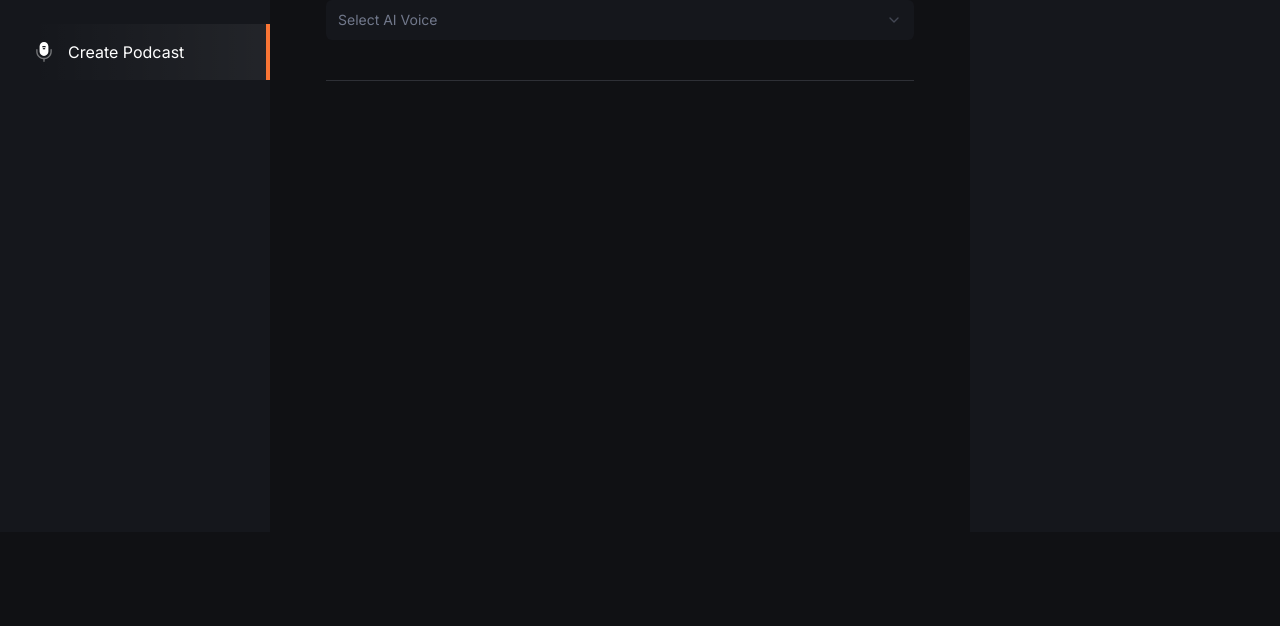
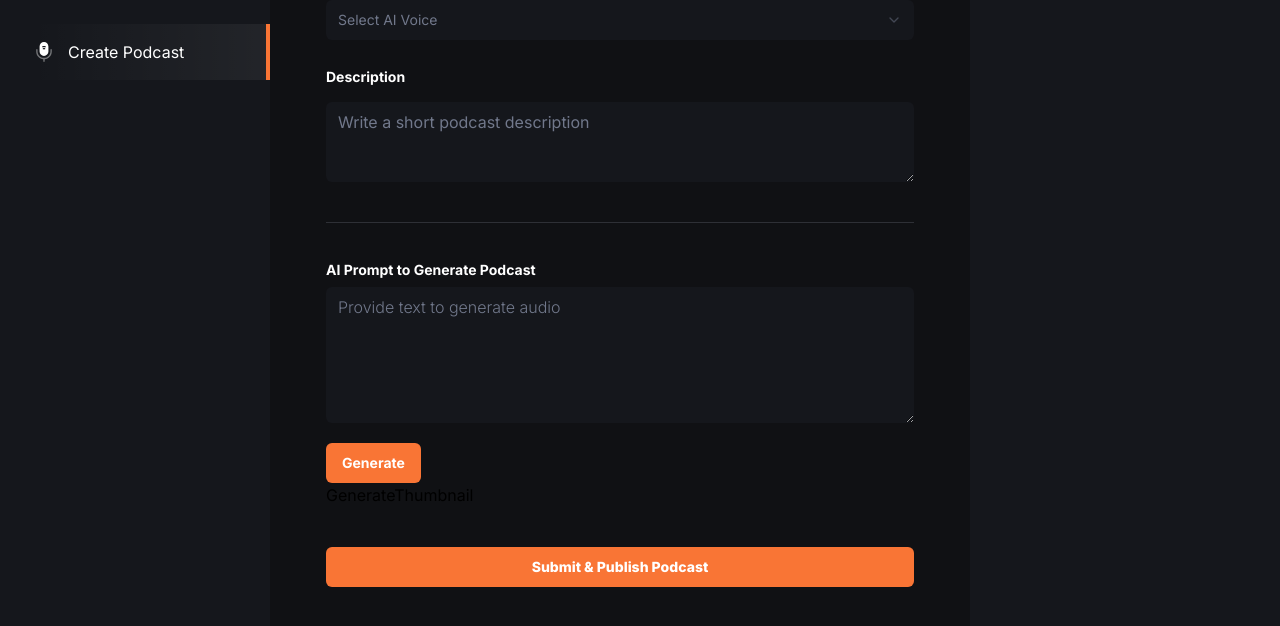
Before and after one commit to Ase020/podcaster, a Next.js app: page /create-podcast in a window 1280 px wide. Shown: the part 268-894 px from the top of the page. Before the commit the page ends 800 px from the top, so only its background shows below. Built offline with nearby package versions, Linux system fonts and the light colour scheme; no server answers.

Commit message:
create generate podcast form

```diff
--- a/app/(root)/create-podcast/page.tsx
+++ b/app/(root)/create-podcast/page.tsx
@@ -25,20 +25,42 @@ import {
 } from "@/components/ui/select";
 import { cn } from "@/lib/utils";
 import { voiceDetails } from "@/constants";
+import { Textarea } from "@/components/ui/textarea";
+import GeneratePodcast from "@/components/GeneratePodcast";
+import GenerateThumbnail from "@/components/GenerateThumbnail";
+import { LoaderCircle } from "lucide-react";
+import { Id } from "@/convex/_generated/dataModel";
 
 const formSchema = z.object({
-  username: z.string().min(2, {
-    message: "Username must be at least 2 characters.",
+  podcastTitle: z.string().min(2, {
+    message: "Title must be at least 2 characters.",
+  }),
+  podcastDescription: z.string().min(2, {
+    message: "Description must be at least 2 characters.",
   }),
 });
 
 const CreatePodcast = () => {
+  const [isSubmitting, setIsSubmitting] = React.useState(false);
+
   const [voiceType, setVoiceType] = React.useState<string | null>(null);
+  const [voicePrompt, setVoicePrompt] = React.useState("");
+
+  const [imagePrompt, setImagePrompt] = React.useState("");
+  const [imageStorageId, setImageStorageId] =
+    React.useState<Id<"_storage"> | null>(null);
+  const [imageUrl, setImageUrl] = React.useState("");
+
+  const [audioUrl, setAudioUrl] = React.useState("");
+  const [audioDuration, setAudioDuration] = React.useState(0);
+  const [audioStorageId, setAudioStorageId] =
+    React.useState<Id<"_storage"> | null>(null);
 
   const form = useForm<z.infer<typeof formSchema>>({
     resolver: zodResolver(formSchema),
     defaultValues: {
-      username: "",
+      podcastTitle: "",
+      podcastDescription: "",
     },
   });
 
@@ -70,7 +92,7 @@ const CreatePodcast = () => {
                     <Input
                       placeholder="The Joe Rogan Experience"
                       {...field}
-                      className="input-class focus-visible:ring-orange-1"
+                      className="input-class focus-visible:ring-offset-orange-1"
                     />
                   </FormControl>
 
@@ -87,7 +109,7 @@ const CreatePodcast = () => {
               <Select onValueChange={(value) => setVoiceType(value)}>
                 <SelectTrigger
                   className={cn(
-                    "text-16 w-full border-none bg-black-1 text-gray-1"
+                    "text-16 w-full border-none bg-black-1 text-gray-1 focus-visible:ring-offset-orange-1"
                   )}
                 >
                   <SelectValue
@@ -116,6 +138,56 @@ const CreatePodcast = () => {
                 )}
               </Select>
             </div>
+
+            <FormField
+              control={form.control}
+              name="podcastDescription"
+              render={({ field }) => (
+                <FormItem className="flex flex-col gap-2.5">
+                  <FormLabel className="text-16 font-bold text-white-1">
+                    Description
+                  </FormLabel>
+                  <FormControl>
+                    <Textarea
+                      placeholder="Write a short podcast description"
+                      {...field}
+                      className="input-class focus-visible:ring-offset-orange-1"
+                    />
+                  </FormControl>
+
+                  <FormMessage className="text-white-1" />
+                </FormItem>
+              )}
+            />
+          </div>
+
+          <div className="flex flex-col pt-10">
+            <GeneratePodcast
+              setAudioStorageId={setAudioStorageId}
+              setAudio={setAudioUrl}
+              voiceType={voiceType}
+              audio={audioUrl}
+              voicePrompt={voicePrompt}
+              setVoicePrompt={setVoicePrompt}
+              setAudioDuration={setAudioDuration}
+            />
+            <GenerateThumbnail />
+
+            <div className="mt-10 w-full">
+              <Button
+                type="submit"
+                className="text-16 w-full bg-orange-1 py-4 font-extrabold text-white-1 transition-all duration-500 hover:bg-black-1"
+              >
+                {isSubmitting ? (
+                  <>
+                    <LoaderCircle className="animate-spin size-4" />
+                    <span className="ml-1.5">Submitting...</span>
+                  </>
+                ) : (
+                  "Submit & Publish Podcast"
+                )}
+              </Button>
+            </div>
           </div>
         </form>
       </Form>
--- /dev/null
+++ b/components/GeneratePodcast.tsx
@@ -0,0 +1,77 @@
+import React from "react";
+import { GeneratePodcastProps } from "@/types";
+import { Label } from "./ui/label";
+import { Textarea } from "./ui/textarea";
+import { Button } from "./ui/button";
+import { LoaderCircle } from "lucide-react";
+import { useGeneratePodcast } from "@/hooks";
+
+function GeneratePodcast({
+  audio,
+  setAudio,
+  setAudioDuration,
+  setAudioStorageId,
+  setVoicePrompt,
+  voicePrompt,
+  voiceType,
+}: GeneratePodcastProps) {
+  const { isGenerating, generatePodcast } = useGeneratePodcast({
+    audio,
+    setAudio,
+    setAudioDuration,
+    setAudioStorageId,
+    setVoicePrompt,
+    voicePrompt,
+    voiceType,
+  });
+
+  return (
+    <div>
+      <div className="flex flex-col gap-2.5">
+        <Label className="text-16 font-bold text-white-1">
+          AI Prompt to Generate Podcast
+        </Label>
+
+        <Textarea
+          className="input-class font-light focus-visible:ring-offset-orange-1"
+          placeholder="Provide text to generate audio"
+          rows={5}
+          value={voicePrompt}
+          onChange={(e: React.ChangeEvent<HTMLTextAreaElement>) =>
+            setVoicePrompt(e.target.value)
+          }
+        />
+      </div>
+
+      <div className="mt-5 w-full max-w-[200px]">
+        <Button
+          type="submit"
+          className="text-16 bg-orange-1 py-4 font-bold text-white-1"
+        >
+          {isGenerating ? (
+            <>
+              <LoaderCircle className="animate-spin size-4" />
+              <span className="ml-1.5">Generating...</span>
+            </>
+          ) : (
+            "Generate"
+          )}
+        </Button>
+      </div>
+
+      {audio && (
+        <audio
+          src={audio}
+          autoPlay
+          controls
+          className="mt-5"
+          onLoadedMetadata={(
+            e: React.SyntheticEvent<HTMLAudioElement, Event>
+          ) => setAudioDuration(e.currentTarget.duration)}
+        />
+      )}
+    </div>
+  );
+}
+
+export default GeneratePodcast;
--- /dev/null
+++ b/components/GenerateThumbnail.tsx
@@ -0,0 +1,7 @@
+import React from "react";
+
+function GenerateThumbnail() {
+  return <div>GenerateThumbnail</div>;
+}
+
+export default GenerateThumbnail;
--- /dev/null
+++ b/components/ui/textarea.tsx
@@ -0,0 +1,24 @@
+import * as React from "react"
+
+import { cn } from "@/lib/utils"
+
+export interface TextareaProps
+  extends React.TextareaHTMLAttributes<HTMLTextAreaElement> {}
+
+const Textarea = React.forwardRef<HTMLTextAreaElement, TextareaProps>(
+  ({ className, ...props }, ref) => {
+    return (
+      <textarea
+        className={cn(
+          "flex min-h-[80px] w-full rounded-md border border-input bg-background px-3 py-2 text-sm ring-offset-background placeholder:text-muted-foreground focus-visible:outline-none focus-visible:ring-2 focus-visible:ring-ring focus-visible:ring-offset-2 disabled:cursor-not-allowed disabled:opacity-50",
+          className
+        )}
+        ref={ref}
+        {...props}
+      />
+    )
+  }
+)
+Textarea.displayName = "Textarea"
+
+export { Textarea }
--- /dev/null
+++ b/hooks/index.ts
@@ -0,0 +1,16 @@
+import { GeneratePodcastProps } from "@/types";
+
+export const useGeneratePodcast = ({
+  audio,
+  setAudio,
+  setAudioDuration,
+  setAudioStorageId,
+  setVoicePrompt,
+  voicePrompt,
+  voiceType,
+}: GeneratePodcastProps) => {
+  return {
+    isGenerating: false,
+    generatePodcast: () => {},
+  };
+};
```
Also changed, not shown: types/index.ts (+12 -4 lines).
